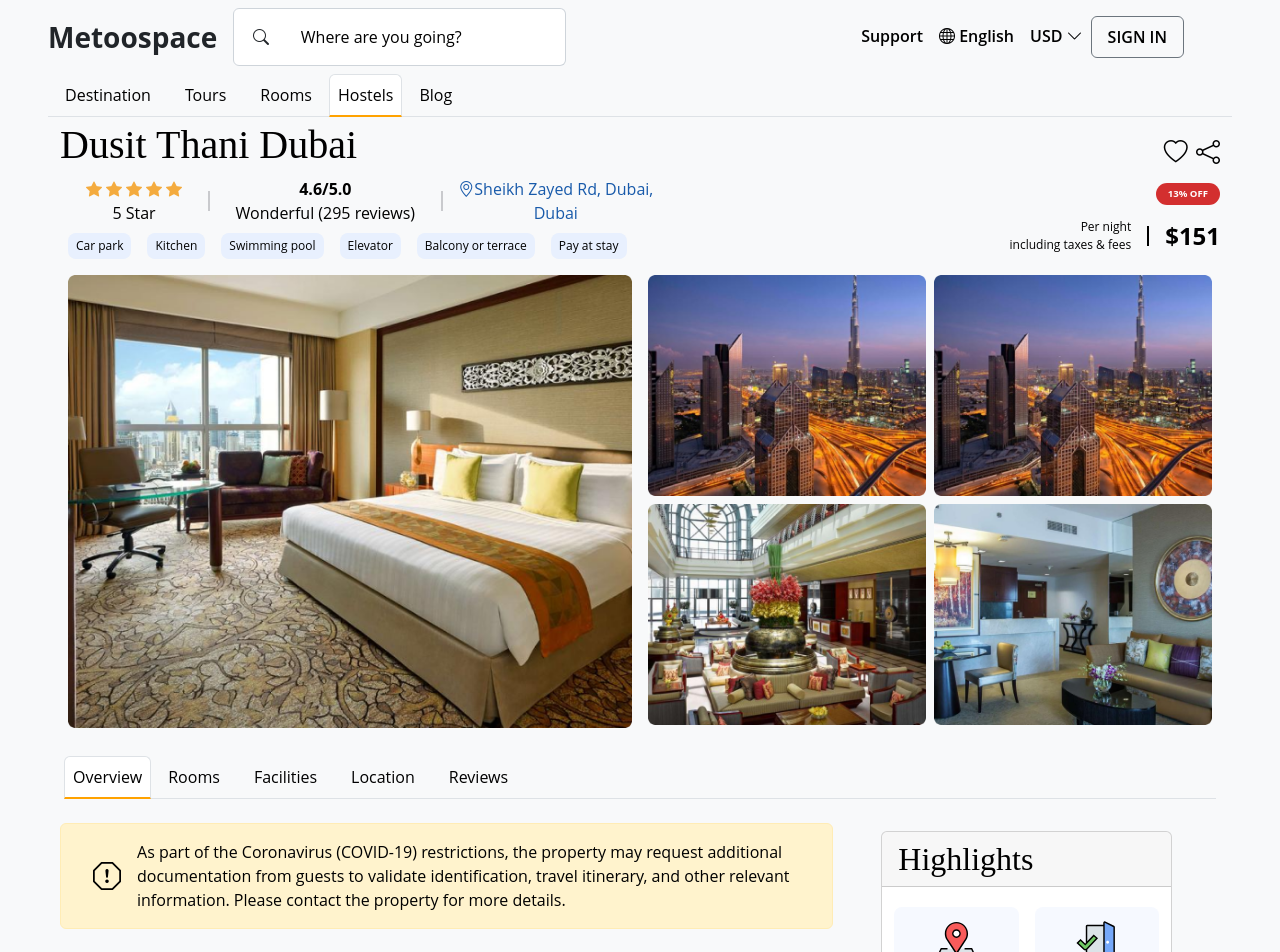
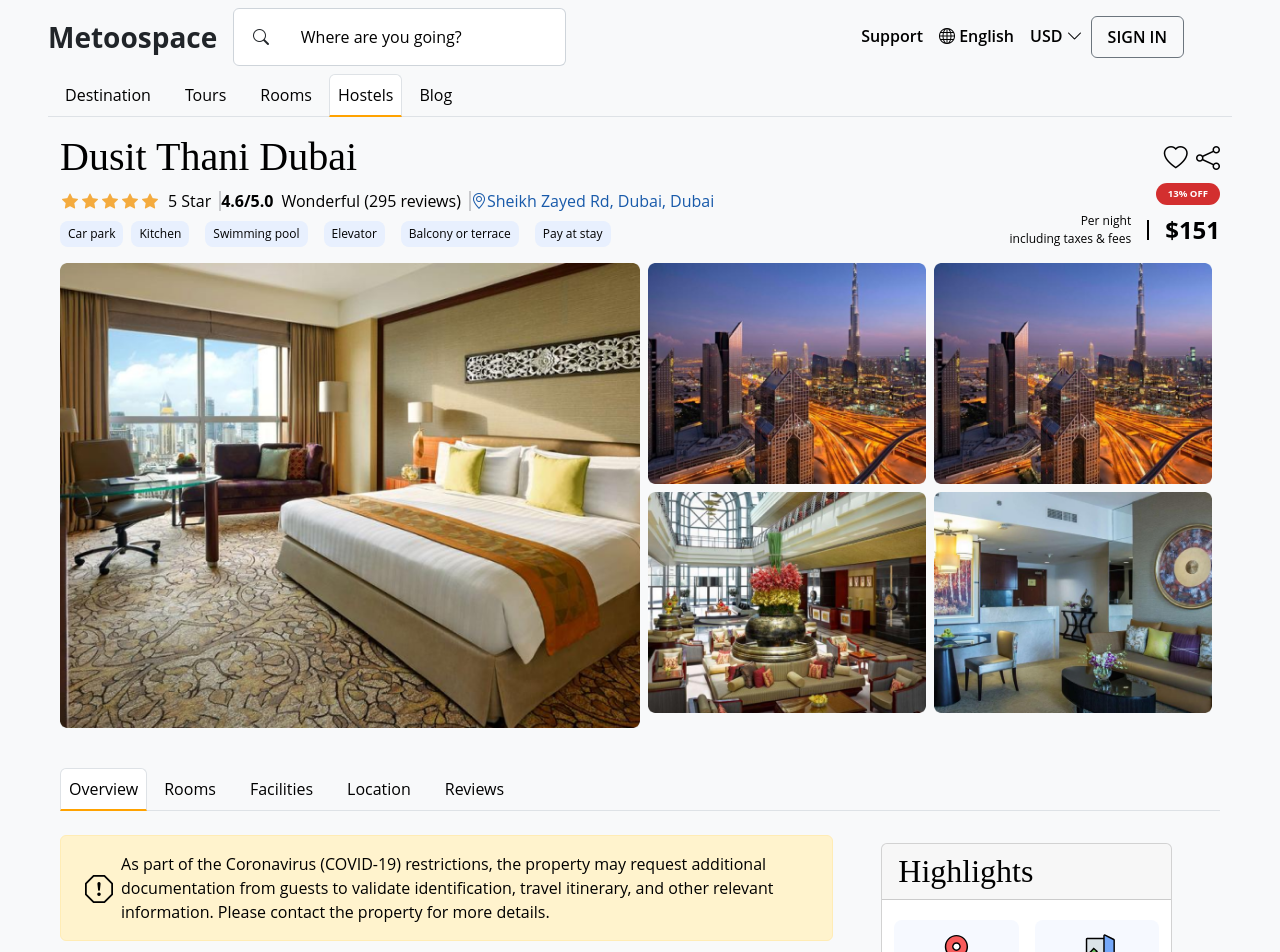
Before and after one commit to koushikpuppala/Cheffy, a Next.js app: page /books/hotel-overview in a window 1280 px wide. Shown: the top 952 px of the page. Built offline with nearby package versions, Linux system fonts and the light colour scheme.

Commit message:
Fixed few styles

```diff
--- a/pages/books/hotel-overview.tsx
+++ b/pages/books/hotel-overview.tsx
@@ -9,19 +9,11 @@
 	return (
 		<>
 			<BooksNavbar />
-			<section id='hero' className={`d-flex ${style.hero} bg-light flex-column py-1 px-5`}>
-				<div
-					className='d-flex flex-row container-fluid position-relative'
-					// data-aos='zoom-in'
-					// data-aos-delay='100'
-				>
+			<section id='hero' className={`d-flex ${style.hero} bg-light flex-column py-3 px-5`}>
+				<div className='d-flex flex-row container-fluid position-relative'>
 					<div className='d-flex flex-column justify-content-evenly align-items-start text-center col-7'>
 						<h1>Dusit Thani Dubai</h1>
-						<div
-							className='d-flex flex-row align-items-center justify-content-evenly'
-							style={{
-								width: '90%',
-							}}>
+						<div className='d-flex flex-row align-items-center justify-content-evenly'>
 							<div className='text-center'>
 								<i className={`bi bi-star-fill ${style.star}`}></i>
 								<i className={`bi bi-star-fill ${style.star}`}></i>
@@ -41,7 +33,7 @@
 							</div>
 						</div>
 						<div className='d-flex flex-row'>
-							<div className='d-flex p-2'>
+							<div className='d-flex py-2'>
 								<span className={style.tags}>Car park</span>
 							</div>
 							<div className='d-flex p-2'>
@@ -61,14 +53,7 @@
 							</div>
 						</div>
 					</div>
-					<div
-						className='col-5'
-						style={{
-							display: 'flex',
-							flexDirection: 'column',
-							justifyContent: 'space-evenly',
-							alignItems: 'flex-end',
-						}}>
+					<div className='col-5 d-flex flex-column justify-content-evenly align-items-end'>
 						<span>
 							<i className='bi bi-heart'></i> &nbsp;
 							<i className='bi bi-share'></i>
@@ -84,7 +69,7 @@
 					</div>
 				</div>
 				<div className='d-flex container-fluid position-relative col-12 flex-row'>
-					<div className='col-6 d-flex p-2'>
+					<div className='col-6 d-flex py-2'>
 						<div className='col-12'>
 							<Image
 								width={628}
@@ -148,7 +133,7 @@
 			</section>
 
 			<main className={`bg-light ${style.main} px-5`}>
-				<div className='d-flex container-fluid position-relative col-12 flex-row p-3'>
+				<div className='d-flex container-fluid position-relative col-12 flex-row py-3'>
 					<ul className='nav nav-tabs w-100'>
 						<li className='nav-item'>
 							<a className='nav-link active' aria-current='page' href='#'>
@@ -180,9 +165,9 @@
 				<div className='d-flex container-fluid position-relative col-12 flex-row'>
 					<div className='col-md-8 py-2'>
 						<div
-							className='alert alert-warning d-flex align-items-center text-black'
+							className='alert alert-warning d-flex flex-row align-items-center justify-content-evenly text-black'
 							role='alert'>
-							<i className='bi bi-exclamation-octagon px-3 fs-3'></i>
+							<i className='bi bi-exclamation-octagon px-2 fs-3'></i>
 							<div>
 								As part of the Coronavirus (COVID-19) restrictions, the property may
 								request additional documentation from guests to validate
```
